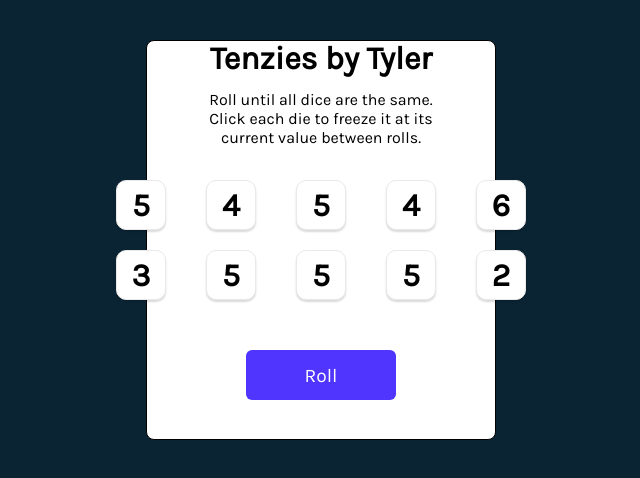
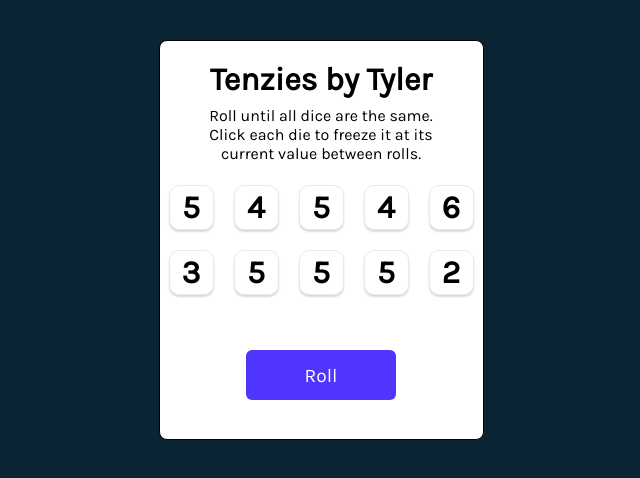
Before and after one commit to td6904/Tenzies-w-react, a React (Create React App) app: page / in a window 1280 px wide. Shown: the top 478 px of the page, without its empty margins (319-959 px from the left). Built offline with nearby package versions, Linux system fonts and the light colour scheme.

Commit message:
re-resize

```diff
--- a/src/index.css
+++ b/src/index.css
@@ -1,7 +1,6 @@
 * {
   box-sizing: border-box;
   font-family: 'Karla', sans-serif;
-  margin: 0 10px;
 }
 
 body {
@@ -10,7 +9,7 @@
 
 .game-ui {
   height: 400px;
-  width: 350px;
+  width: 325px;
   background-color: white;
   margin: 40px auto;
   border: 1px solid black;
@@ -21,8 +20,8 @@
 }
 
 .die {
-  height: 50px;
-  width: 50px;
+  height: 45px;
+  width: 45px;
   border: 0.5px solid rgb(233, 233, 233);
   box-shadow: 0px 2px 2px rgba(0, 0, 0, 0.15);
   border-radius: 10px;
```
